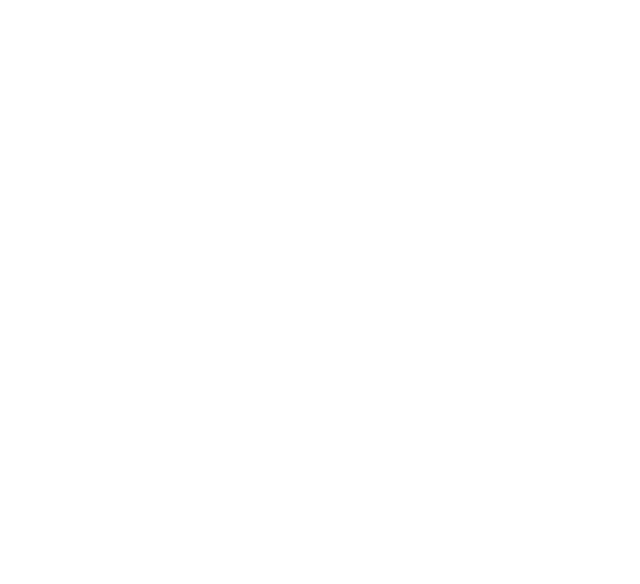
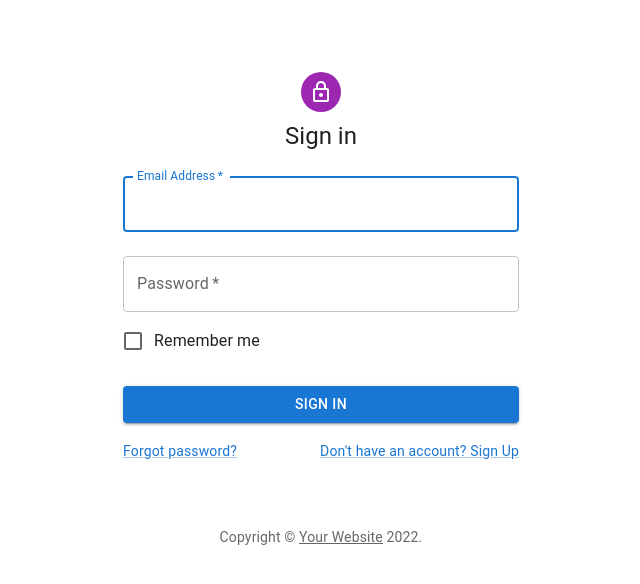
Before and after one commit to pch8349/Teras, a React (Create React App) app in the folder client/: page /test in a window 1280 px wide. Before the commit this address had no page. Shown: the top 584 px of the page, without its empty margins (319-959 px from the left). Built offline with nearby package versions, Linux system fonts and the light colour scheme.

Commit message:
[FE]_LiveShareTest

```diff
--- a/client/package.json
+++ b/client/package.json
@@ -3,6 +3,10 @@
   "version": "0.1.0",
   "private": true,
   "dependencies": {
+    "@emotion/react": "^11.9.3",
+    "@emotion/styled": "^11.9.3",
+    "@mui/icons-material": "^5.8.4",
+    "@mui/material": "^5.9.2",
     "@reduxjs/toolkit": "^1.8.3",
     "@testing-library/jest-dom": "^5.16.4",
     "@testing-library/react": "^13.3.0",
--- a/client/src/App.js
+++ b/client/src/App.js
@@ -3,7 +3,8 @@
 import { BrowserRouter as Router, Routes, Route } from "react-router-dom";
 import Home from "./pages/Home/index";
 import LoginForm from "./pages/Login/index";
-import { doLogin } from "./api/users";
+import { doLogin } from "./api/Users";
+import Test from "./pages/Home/test";
 
 function App() {
   const [user, setUser] = useState();
@@ -18,7 +19,7 @@
             id: { id },
             password: { password },
           }),
-        () => console.log("로그인 실패"),
+        () => console.log("로그인 실패")
       );
     } catch (error) {
       console.log("로그인 실패");
@@ -39,6 +40,7 @@
             )
           }
         />
+        <Route path="/test" element={<Test />} />
       </Routes>
     </Router>
   );
--- a/client/src/index.js
+++ b/client/src/index.js
@@ -13,5 +13,5 @@
     <Provider store={store}>
       <App />
     </Provider>
-  </CookiesProvider>,
+  </CookiesProvider>
 );
--- /dev/null
+++ b/client/src/pages/Home/test.js
@@ -0,0 +1,120 @@
+import * as React from "react";
+import Avatar from "@mui/material/Avatar";
+import Button from "@mui/material/Button";
+import CssBaseline from "@mui/material/CssBaseline";
+import TextField from "@mui/material/TextField";
+import FormControlLabel from "@mui/material/FormControlLabel";
+import Checkbox from "@mui/material/Checkbox";
+import Link from "@mui/material/Link";
+import Grid from "@mui/material/Grid";
+import Box from "@mui/material/Box";
+import LockOutlinedIcon from "@mui/icons-material/LockOutlined";
+import Typography from "@mui/material/Typography";
+import Container from "@mui/material/Container";
+import { createTheme, ThemeProvider } from "@mui/material/styles";
+
+function Copyright(props) {
+  return (
+    <Typography
+      variant="body2"
+      color="text.secondary"
+      align="center"
+      {...props}
+    >
+      {"Copyright © "}
+      <Link color="inherit" href="https://mui.com/">
+        Your Website
+      </Link>{" "}
+      {new Date().getFullYear()}
+      {"."}
+    </Typography>
+  );
+}
+
+const theme = createTheme();
+
+export default function SignIn() {
+  const handleSubmit = (event) => {
+    event.preventDefault();
+    const data = new FormData(event.currentTarget);
+    console.log({
+      email: data.get("email"),
+      password: data.get("password"),
+    });
+  };
+
+  return (
+    <ThemeProvider theme={theme}>
+      <Container component="main" maxWidth="xs">
+        <CssBaseline />
+        <Box
+          sx={{
+            marginTop: 8,
+            display: "flex",
+            flexDirection: "column",
+            alignItems: "center",
+          }}
+        >
+          <Avatar sx={{ m: 1, bgcolor: "secondary.main" }}>
+            <LockOutlinedIcon />
+          </Avatar>
+          <Typography component="h1" variant="h5">
+            Sign in
+          </Typography>
+          <Box
+            component="form"
+            onSubmit={handleSubmit}
+            noValidate
+            sx={{ mt: 1 }}
+          >
+            <TextField
+              margin="normal"
+              required
+              fullWidth
+              id="email"
+              label="Email Address"
+              name="email"
+              autoComplete="email"
+              autoFocus
+            />
+            <TextField
+              margin="normal"
+              required
+              fullWidth
+              name="password"
+              label="Password"
+              type="password"
+              id="password"
+              autoComplete="current-password"
+            />
+            <FormControlLabel
+              control={<Checkbox value="remember" color="primary" />}
+              label="Remember me"
+            />
+            <Button
+              type="submit"
+              fullWidth
+              variant="contained"
+              sx={{ mt: 3, mb: 2 }}
+            >
+              Sign In
+            </Button>
+            <Grid container>
+              <Grid item xs>
+                <Link href="#" variant="body2">
+                  Forgot password?
+                </Link>
+              </Grid>
+              <Grid item>
+                <Link href="#" variant="body2">
+                  {"Don't have an account? Sign Up"}
+                </Link>
+              </Grid>
+            </Grid>
+          </Box>
+        </Box>
+        <Copyright sx={{ mt: 8, mb: 4 }} />
+      </Container>
+    </ThemeProvider>
+  );
+}
```
Also changed, not shown: client/src/pages/RouteGuard.js (added, +27 -0 lines), 1 other file (tests, documents, lock files or other folders).
